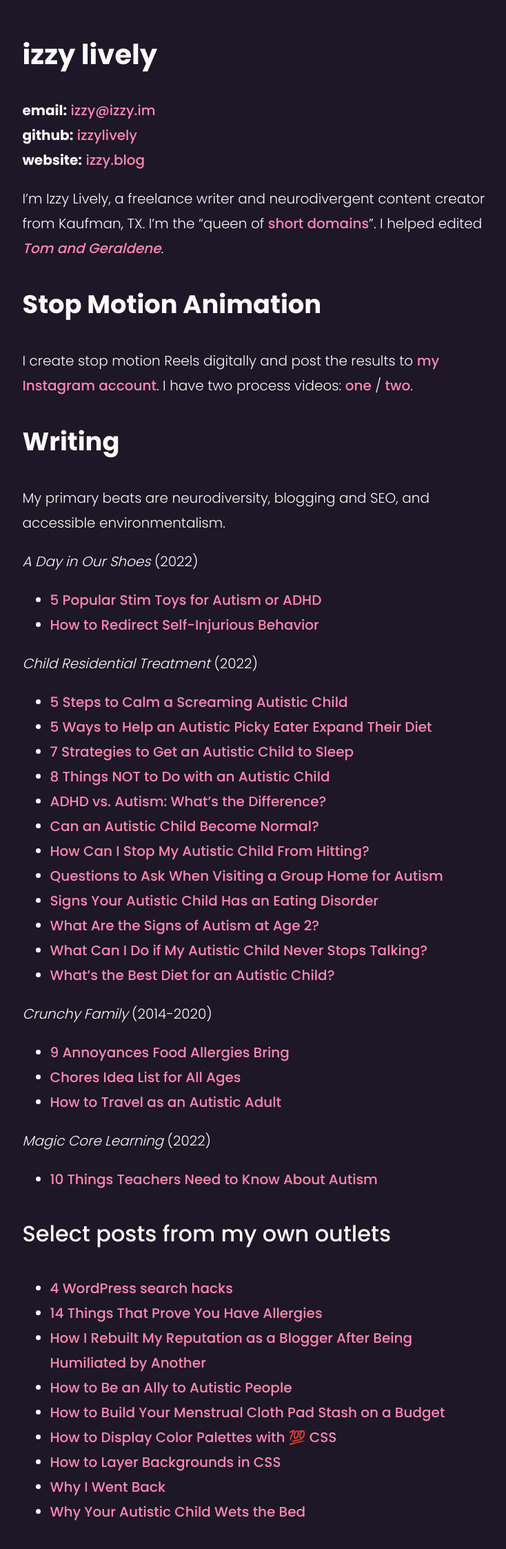
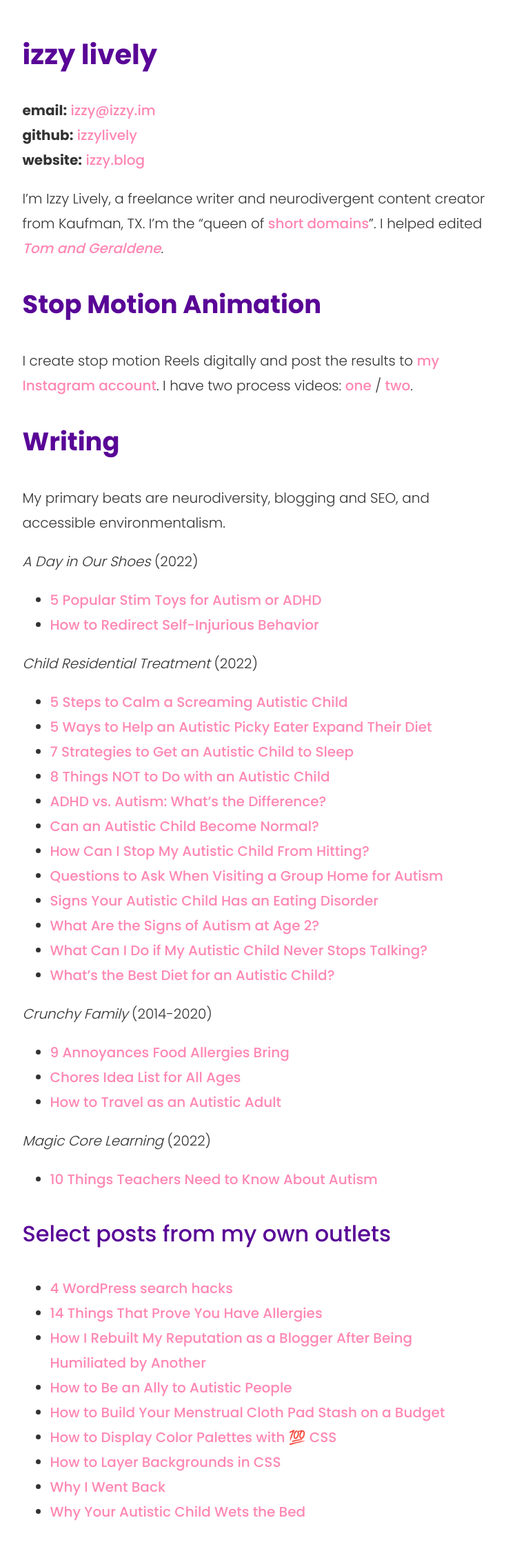
Before and after one commit to autisticjane/autisticjane.github.io, a Jekyll site: the page built from index.md, in a window 1280 px wide. Shown: the whole page at 69% size, without its empty margins (270-1004 px from the left). Built offline with Jekyll 4.4.1, drawn with Linux system fonts in a browser that asks for light colours.

Commit message:
Update style.css

```diff
--- a/css/style.css
+++ b/css/style.css
@@ -17,15 +17,16 @@
 	--accent-color:#ff87b3; /* pink */
 	--border-radius:50%;
 	--border-radius-small:.25rem;
-	--font-color:#fafafa;
+	--font-color:#333;
 	--font-family:'Poppins', sans-serif;
-	--font-highlight-color:yellow; /* <mark> text */
+	--font-highlight-color: #FBCB0A; /* <mark> text */
 	--font-line-height:1.8;
-	--link-color: #ff87b3;
+	--link-color: #C70A80;
 	--link-color-focus:#e94582;
 	--link-color-hover: #efeff9;
 	--link-background-color-hover: #8392ff;
 	--link-border-color-focus: #f9dce7;
+	--color-heading: #590696
 }
 
 *{
@@ -33,7 +34,7 @@
 }
 
 html{
-	background:#1d1727;
+	background:#fff;
 	color: var(--font-color);
 	font-family: var(--font-family);
 	font-weight:300
@@ -48,6 +49,18 @@ body{
 	padding:1rem
 }
 
+mark{
+	background-color:var(--font-highlight-color)
+}
+
+h1,
+h2,
+h3,
+h4,
+h5,
+h6{
+	color:var(--color-heading)
+}
 h1,
 h2{
 	font-weight:700
```
